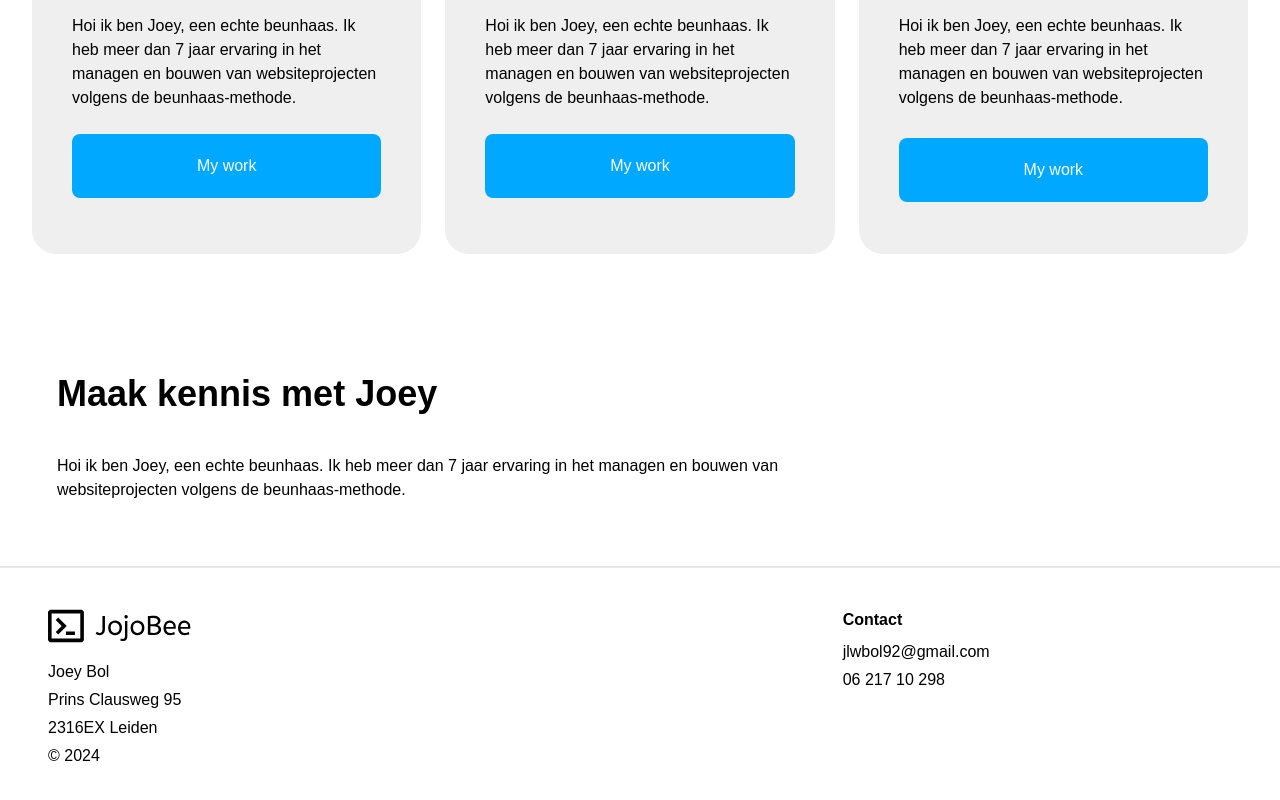
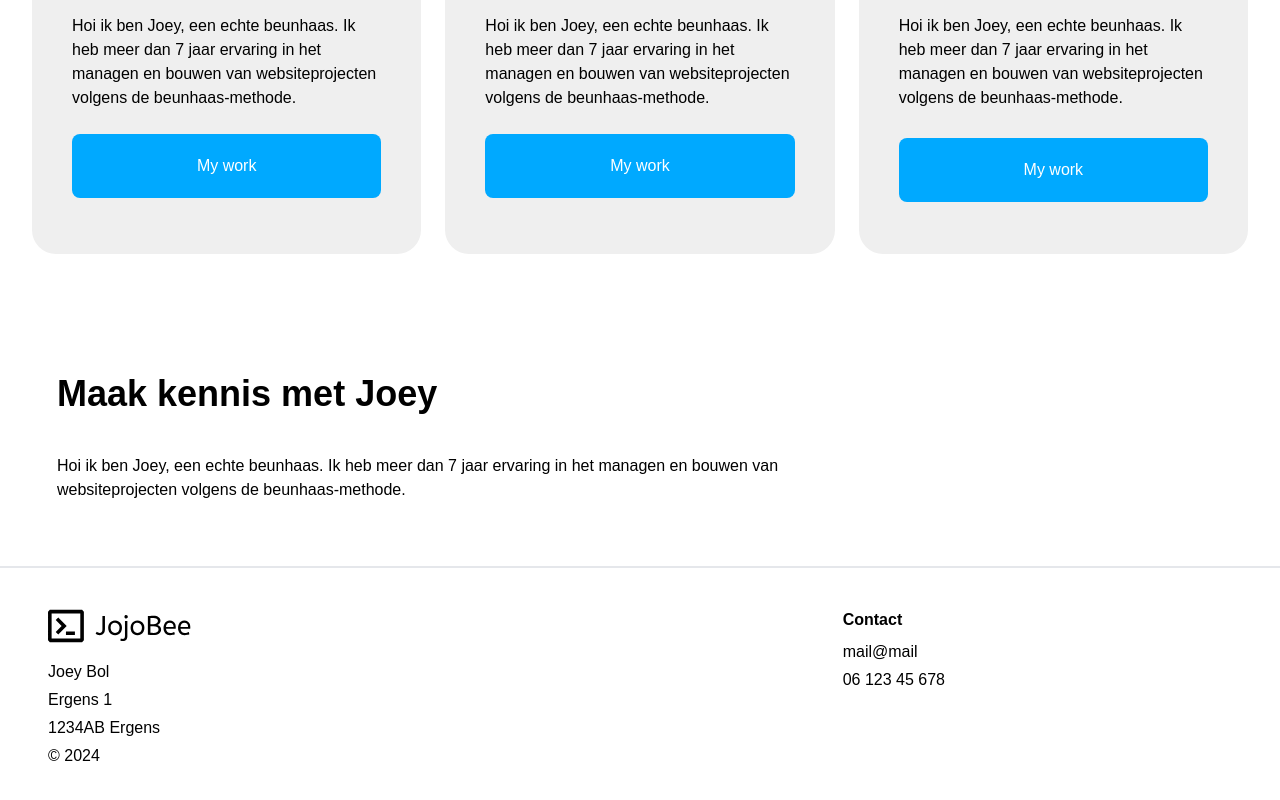
Before and after one commit to JoeyBol92/Joey-portfolio, a SvelteKit app: page / in a window 1280 px wide. Shown: the part 646-1446 px from the top of the page. Built offline with nearby package versions, Linux system fonts and the light colour scheme; a web font is replaced by a local one.

Commit message:
Prepare for Netlify

```diff
--- a/package.json
+++ b/package.json
@@ -12,6 +12,7 @@
 	},
 	"devDependencies": {
 		"@sveltejs/adapter-auto": "^3.0.0",
+		"@sveltejs/adapter-netlify": "^4.2.0",
 		"@sveltejs/enhanced-img": "^0.2.0",
 		"@sveltejs/kit": "^2.0.0",
 		"@sveltejs/vite-plugin-svelte": "^3.0.0",
--- a/src/lib/components/Footer.svelte
+++ b/src/lib/components/Footer.svelte
@@ -17,8 +17,8 @@
 				</a>
 				<ul class="space-y-1 px-4">
 					<li>Joey Bol</li>
-					<li>Prins Clausweg 95</li>
-					<li>2316EX Leiden</li>
+					<li>Ergens 1</li>
+					<li>1234AB Ergens</li>
 
 					<li>&copy; {new Date().getFullYear()}</li>
 				</ul>
@@ -27,8 +27,8 @@
 				<div>
 					<h3 class="pb-2">Contact</h3>
 					<ul class="space-y-1">
-						<li>jlwbol92@gmail.com</li>
-						<li>06 217 10 298</li>
+						<li>mail@mail</li>
+						<li>06 123 45 678</li>
 					</ul>
 				</div>
 				<div>
--- a/svelte.config.js
+++ b/svelte.config.js
@@ -7,7 +7,16 @@ const config = {
 		// adapter-auto only supports some environments, see https://kit.svelte.dev/docs/adapter-auto for a list.
 		// If your environment is not supported or you settled on a specific environment, switch out the adapter.
 		// See https://kit.svelte.dev/docs/adapters for more information about adapters.
-		adapter: adapter()
+		adapter: adapter({
+			// if true, will create a Netlify Edge Function rather
+			// than using standard Node-based functions
+			edge: false,
+
+			// if true, will split your app into multiple functions
+			// instead of creating a single one for the entire app.
+			// if `edge` is true, this option cannot be used
+			split: false
+		})
 	},
 	preprocess: vitePreprocess()
 };
```
Also changed, not shown: 2 other files (tests, documents, lock files or other folders).
